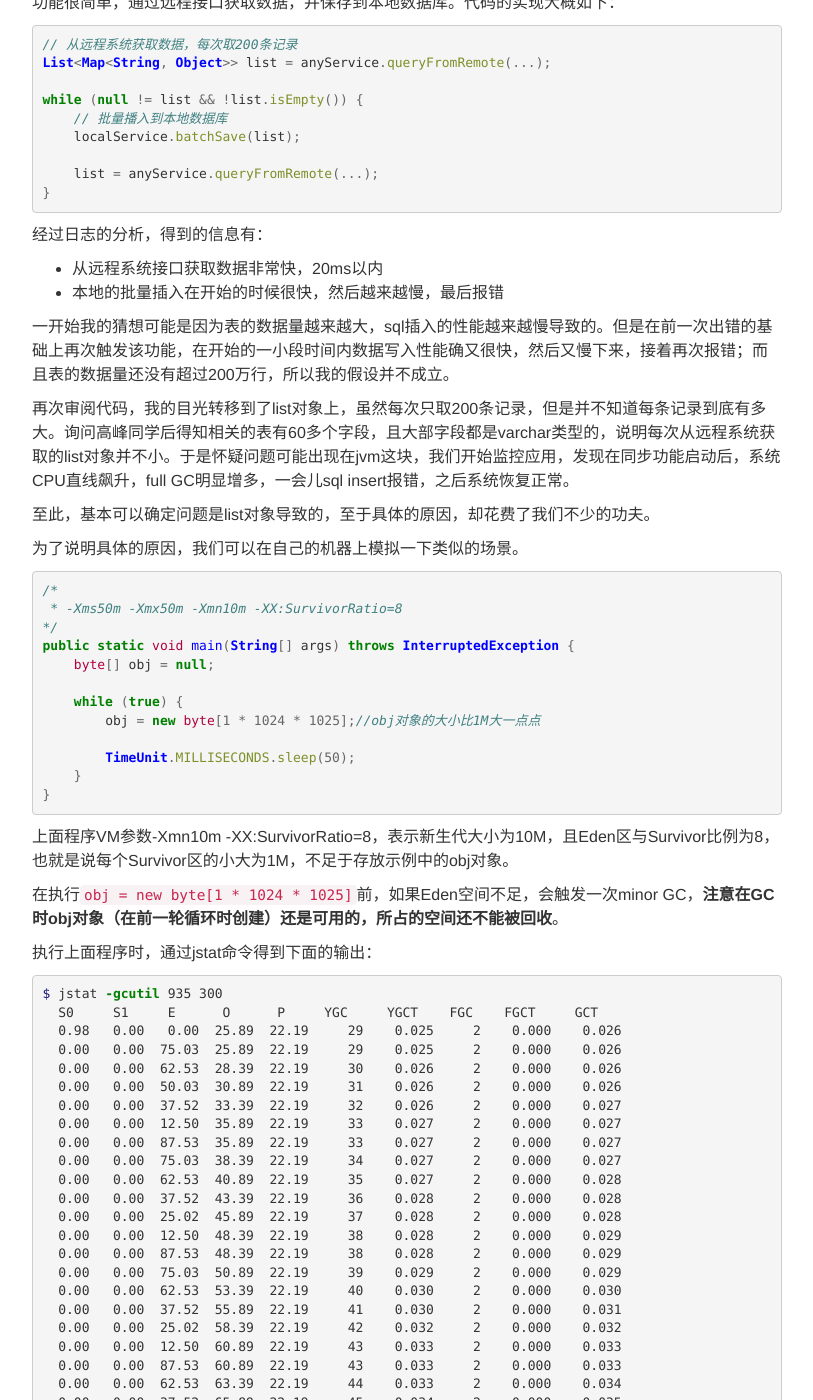
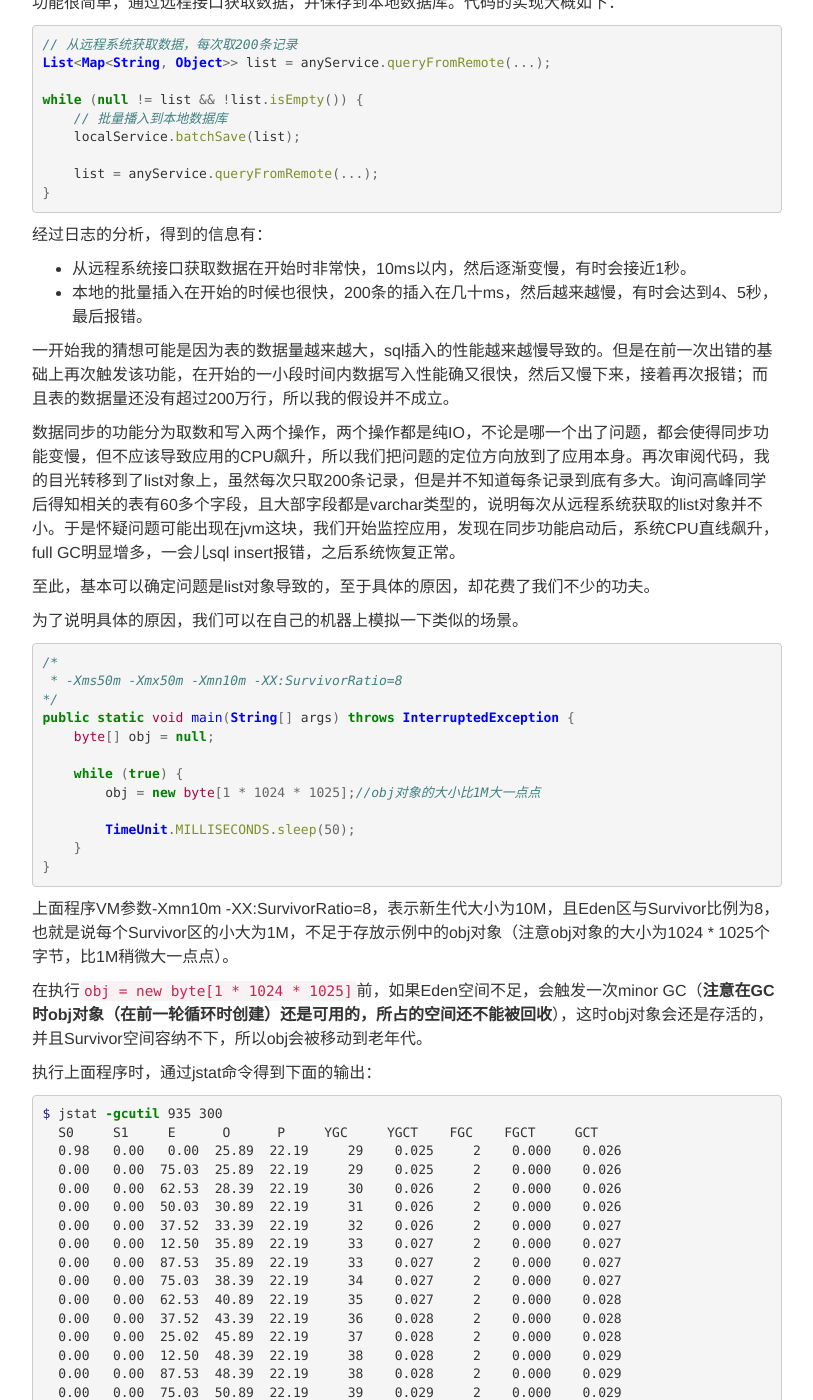
Before and after one commit to OuYangLiang/ouyangliang.github.io, a Jekyll site: the page built from _posts/2016-09-27-通过JVM定位和分析一次生产案例.markdown, in a window 1280 px wide and 1400 px high, scrolled down 680 px. Shown: the whole window, without its empty margins (38-851 px from the left). Built offline with Jekyll 4.4.1, drawn with Linux system fonts in a browser that asks for light colours; nearby versions of some CDN libraries; comment, search, counter and statistics services are not loaded.

Commit message:
Update 2016-09-27-通过JVM定位和分析一次生产案例.markdown

````diff
--- a/_posts/2016-09-27-通过JVM定位和分析一次生产案例.markdown
+++ b/_posts/2016-09-27-通过JVM定位和分析一次生产案例.markdown
@@ -24,12 +24,12 @@
 
 经过日志的分析，得到的信息有：
 
-* 从远程系统接口获取数据非常快，20ms以内
-* 本地的批量插入在开始的时候很快，然后越来越慢，最后报错
+* 从远程系统接口获取数据在开始时非常快，10ms以内，然后逐渐变慢，有时会接近1秒。
+* 本地的批量插入在开始的时候也很快，200条的插入在几十ms，然后越来越慢，有时会达到4、5秒，最后报错。
 
 一开始我的猜想可能是因为表的数据量越来越大，sql插入的性能越来越慢导致的。但是在前一次出错的基础上再次触发该功能，在开始的一小段时间内数据写入性能确又很快，然后又慢下来，接着再次报错；而且表的数据量还没有超过200万行，所以我的假设并不成立。
 
-再次审阅代码，我的目光转移到了list对象上，虽然每次只取200条记录，但是并不知道每条记录到底有多大。询问高峰同学后得知相关的表有60多个字段，且大部字段都是varchar类型的，说明每次从远程系统获取的list对象并不小。于是怀疑问题可能出现在jvm这块，我们开始监控应用，发现在同步功能启动后，系统CPU直线飙升，full GC明显增多，一会儿sql insert报错，之后系统恢复正常。
+数据同步的功能分为取数和写入两个操作，两个操作都是纯IO，不论是哪一个出了问题，都会使得同步功能变慢，但不应该导致应用的CPU飙升，所以我们把问题的定位方向放到了应用本身。再次审阅代码，我的目光转移到了list对象上，虽然每次只取200条记录，但是并不知道每条记录到底有多大。询问高峰同学后得知相关的表有60多个字段，且大部字段都是varchar类型的，说明每次从远程系统获取的list对象并不小。于是怀疑问题可能出现在jvm这块，我们开始监控应用，发现在同步功能启动后，系统CPU直线飙升，full GC明显增多，一会儿sql insert报错，之后系统恢复正常。
 
 至此，基本可以确定问题是list对象导致的，至于具体的原因，却花费了我们不少的功夫。
 
@@ -50,9 +50,9 @@
 }
 ```
 
-上面程序VM参数-Xmn10m -XX:SurvivorRatio=8，表示新生代大小为10M，且Eden区与Survivor比例为8，也就是说每个Survivor区的小大为1M，不足于存放示例中的obj对象。
+上面程序VM参数-Xmn10m -XX:SurvivorRatio=8，表示新生代大小为10M，且Eden区与Survivor比例为8，也就是说每个Survivor区的小大为1M，不足于存放示例中的obj对象（注意obj对象的大小为1024 * 1025个字节，比1M稍微大一点点）。
 
-在执行`obj = new byte[1 * 1024 * 1025]`前，如果Eden空间不足，会触发一次minor GC，**注意在GC时obj对象（在前一轮循环时创建）还是可用的，所占的空间还不能被回收**。
+在执行`obj = new byte[1 * 1024 * 1025]`前，如果Eden空间不足，会触发一次minor GC（**注意在GC时obj对象（在前一轮循环时创建）还是可用的，所占的空间还不能被回收**），这时obj对象会还是存活的，并且Survivor空间容纳不下，所以obj会被移动到老年代。
 
 执行上面程序时，通过jstat命令得到下面的输出：
 
````
